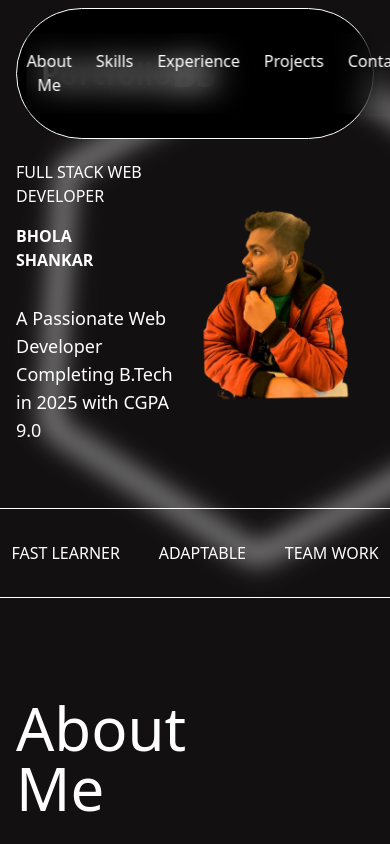
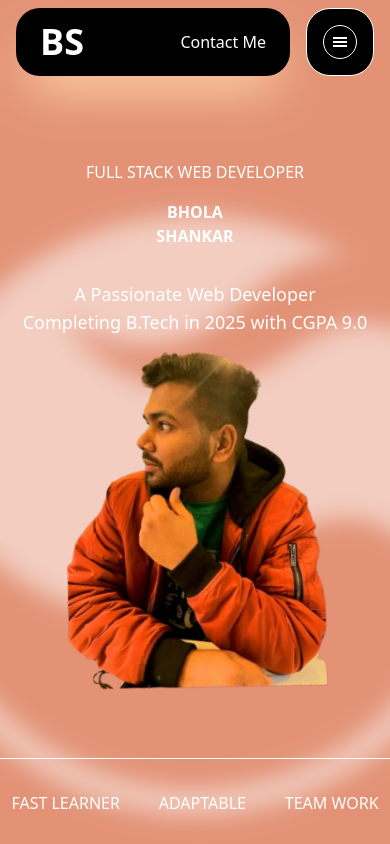
Before and after one commit to DilipBsr/myPorfolio, a React (Vite) app: page / in a window 390 px wide. Shown: the top 844 px of the page. Built offline with nearby package versions, Linux system fonts and the light colour scheme.

Commit message:
UI Updated

```diff
--- a/src/components/heroSection/HeroImage.jsx
+++ b/src/components/heroSection/HeroImage.jsx
@@ -6,7 +6,7 @@ const HeroImage = () => {
       <div className=" h-full w-full">
         <img
           src="../../public/images/me.png"
-          alt="Abdelrahman Qassem"
+          alt="Bhola Shankar"
           className="w-auto h-auto md:max-w-[570px] sm:max-w-[380px] absolute bottom-[0px] z-10 left-[50%] -translate-x-[50%]"
         />
         <div className="w-full h-full absolute  bottom-[-20%] -z-10 flex justify-center items-center rotate-90">
--- a/src/components/heroSection/HeroMain.jsx
+++ b/src/components/heroSection/HeroMain.jsx
@@ -4,7 +4,8 @@ import HeroPic from "./HeroPic";
 const HeroMain = () => {
   return (
     <div className=" pt-40 pb-16">
-      <div className="flex md:flex-row sm:flex-col  max-w-[1200px] mx-auto justify-between items-center relative px-4">
+      <div className="flex lg:flex-row
+      md:flex-row flex-col  max-w-[1200px] mx-auto justify-between items-center relative px-4">
         <HeroText />
         <HeroPic />
       </div>
--- a/src/components/heroSection/HeroPic.jsx
+++ b/src/components/heroSection/HeroPic.jsx
@@ -1,6 +1,6 @@
 import { motion } from "framer-motion";
 import { fadeIn } from "../../framerMotion/variants";
-import { PiHexagonThin } from "react-icons/pi";
+import { SiSnapdragon } from "react-icons/si";
 
 const HeroPic = () => {
   return (
@@ -13,12 +13,12 @@ const HeroPic = () => {
     >
       <img
         src="../../public/images/HexaPic.png"
-        alt="Abdelrahman Qassem"
+        alt="Bhola Shankar"
         className="max-h-[450px] w-auto"
       />
 
       <div className=" absolute -z-10 flex justify-center items-center animate-pulse ">
-        <PiHexagonThin className=" md:h-[90%] sm:h-[120%] min-h-[600px] w-auto text-cyan blur-md animate-[spin_20s_linear_infinite] " />
+        <SiSnapdragon className=" md:h-[90%] sm:h-[120%] min-h-[600px] w-auto text-cyan blur-md animate-[spin_20s_linear_infinite] " />
       </div>
     </motion.div>
   );
--- a/src/components/heroSection/HeroText.jsx
+++ b/src/components/heroSection/HeroText.jsx
@@ -3,7 +3,7 @@ import { fadeIn } from "../../framerMotion/variants";
 
 const HeroText = () => {
   return (
-    <div className="flex flex-col gap-4 h-full justify-center md:text-left sm:text-center">
+    <div className="flex flex-col gap-4 h-full justify-center md:text-left text-center">
       <motion.h2
         variants={fadeIn("down", 0.2)}
         initial="hidden"
--- a/src/components/navbar/NavbarLinks.jsx
+++ b/src/components/navbar/NavbarLinks.jsx
@@ -10,7 +10,7 @@ const links = [
 
 const NavbarLinks = () => {
   return (
-    <ul className="flex lg:flex-row sm:flex-col gap-6 text-white font-body lg:relative sm:absolute sm:top-[120%] text-center left-[50%] -translate-x-[50%] lg:text-md sm:text-xl sm:bg-cyan/30 backdrop-blur-lg lg:bg-black sm:w-full py-4 ">
+    <ul className="flex lg:flex-row flex-col gap-6 text-white font-body lg:relative absolute top-[120%] text-center left-[50%] -translate-x-[50%] lg:text-md text-xl bg-cyan/30 backdrop-blur-lg lg:bg-black w-full py-4 ">
       {links.map((link, index) => {
         return (
           <li key={index} className="group">
--- a/src/components/navbar/NavbarMain.jsx
+++ b/src/components/navbar/NavbarMain.jsx
@@ -5,23 +5,22 @@ import { useSelector } from "react-redux";
 const NavbarMain = () => {
   const menuOpen = useSelector((state) => state.menu.menuOpen);
   return (
-    <nav className="max-w-[1300px] mx-auto w-full  px-4 fixed left-[50%] -translate-x-[50%] z-20 flex gap-4 mt-2">
-      <div className="flex justify-between w-full max-w-[1200px] mx-auto  bg-black items-center p-6 rounded-r-full rounded-l-full border-orange border-[0.5px] ">
-        <h1 className="text-white  text-3xl sm:hidden font-special font-extrabold md:block">
+    <nav className="max-w-[1300px] mx-auto w-full px-4 fixed left-[50%] -translate-x-[50%] z-20 flex gap-4 mt-2">
+      <div className="flex justify-between w-full max-w-[1200px] mx-auto  bg-black items-center pl-6 pr-6 lg:p-4 rounded-3xl shadow-2xl shadow-orange-200">
+        <h1 className="text-white  text-3xl hidden font-special font-extrabold lg:block md:block">
           Portfolio
         </h1>
         <h1 className="text-white font-special font-extrabold text-4xl md:hidden sm:block">
           BS
         </h1>
-        <div className={`${menuOpen ? "sm:block " : "sm:hidden"} lg:block`}>
+        <div className={`${menuOpen ? "block" : "hidden"} lg:block`}>
           <NavbarLinks />
         </div>
-
       <button>
         Contact Me
       </button>
       </div>
-      <div className="flex lg:hidden sm:block p-6 bg-black items-center justify-center rounded-full  border-orange border-[0.5px] ">
+      <div className="flex lg:hidden sm:block p-4 bg-black items-center justify-center rounded-3xl  border-orange border-[0.5px] ">
         <NavbarToggler />
       </div>
     </nav>
--- a/src/components/navbar/NavbarToggler.jsx
+++ b/src/components/navbar/NavbarToggler.jsx
@@ -10,7 +10,7 @@ const NavbarToggler = () => {
   };
   return (
     <button
-      className="text-2xl p-3 border border-orange rounded-full"
+      className="lg:text-2xl lg:p-3 p-2 border border-orange rounded-full"
       onClick={setToggleMenu}
     >
       <GiHamburgerMenu />
--- a/src/index.css
+++ b/src/index.css
@@ -3,5 +3,5 @@
 @import "tailwindcss";
 
 body {
-  background-color: #030102ef;
+  background-color: #ce3e0e90;
 }
```
